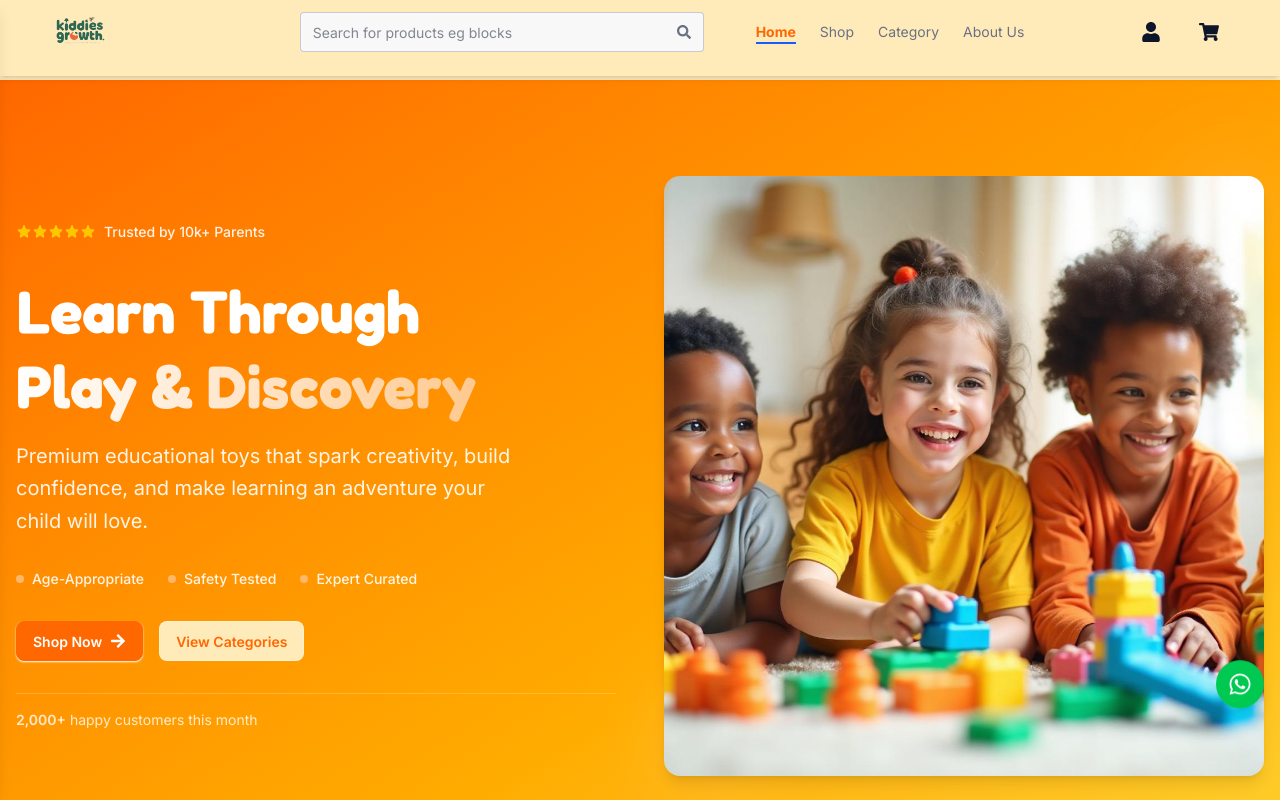
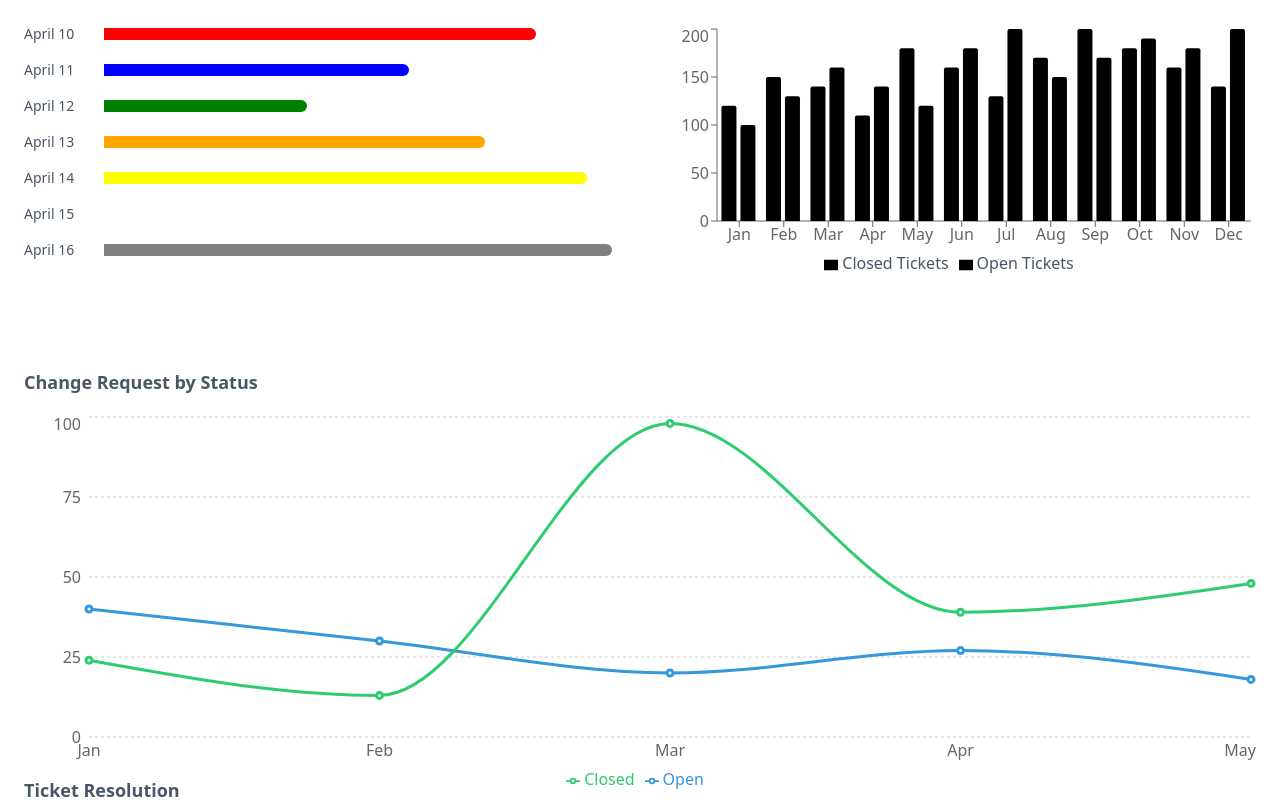
Before and after one commit to Kkebuka/kiddiesgrowth, a React (Vite) app: page / in a window 1280 px wide. Shown: the top 800 px of the page. Built offline with nearby package versions, Linux system fonts and the light colour scheme.

Commit message:
minor change

```diff
--- a/package.json
+++ b/package.json
@@ -17,7 +17,8 @@
     "react-dom": "^19.1.0",
     "react-icons": "^5.5.0",
     "react-router-dom": "^7.6.3",
-    "react-toastify": "^11.0.5"
+    "react-toastify": "^11.0.5",
+    "recharts": "^3.1.2"
   },
   "devDependencies": {
     "@eslint/js": "^9.25.0",
--- a/src/main.tsx
+++ b/src/main.tsx
@@ -2,12 +2,14 @@ import { StrictMode } from "react";
 import { createRoot } from "react-dom/client";
 import { BrowserRouter } from "react-router";
 import "./index.css";
-import App from "./App.tsx";
+import DashboardChart from "./pages/cartPage/DashboardChart";
+// import App from "./App.tsx";
 
 createRoot(document.getElementById("root")!).render(
   <StrictMode>
     <BrowserRouter>
-      <App />
+      {/* <App /> */}
+      <DashboardChart />
     </BrowserRouter>
   </StrictMode>
 );
--- /dev/null
+++ b/src/pages/cartPage/DashboardChart.tsx
@@ -0,0 +1,256 @@
+import {
+  BarChart,
+  Bar,
+  LineChart,
+  Line,
+  XAxis,
+  YAxis,
+  CartesianGrid,
+  Tooltip,
+  Legend,
+  PieChart,
+  Pie,
+  Cell,
+  ResponsiveContainer,
+} from "recharts";
+
+interface TicketData {
+  agent: string;
+  count: number;
+  color: string;
+  percentage: number;
+}
+
+const dataLine = [
+  { name: "Jan", Open: 40, Closed: 24 },
+  { name: "Feb", Open: 30, Closed: 13 },
+  { name: "Mar", Open: 20, Closed: 98 },
+  { name: "Apr", Open: 27, Closed: 39 },
+  { name: "May", Open: 18, Closed: 48 },
+];
+
+const data = [
+  { month: "Jan", "Open Tickets": 120, "Closed Tickets": 100 },
+  { month: "Feb", "Open Tickets": 150, "Closed Tickets": 130 },
+  { month: "Mar", "Open Tickets": 140, "Closed Tickets": 160 },
+  { month: "Apr", "Open Tickets": 110, "Closed Tickets": 140 },
+  { month: "May", "Open Tickets": 180, "Closed Tickets": 120 },
+  { month: "Jun", "Open Tickets": 160, "Closed Tickets": 180 },
+  { month: "Jul", "Open Tickets": 130, "Closed Tickets": 200 },
+  { month: "Aug", "Open Tickets": 170, "Closed Tickets": 150 },
+  { month: "Sep", "Open Tickets": 200, "Closed Tickets": 170 },
+  { month: "Oct", "Open Tickets": 180, "Closed Tickets": 190 },
+  { month: "Nov", "Open Tickets": 160, "Closed Tickets": 180 },
+  { month: "Dec", "Open Tickets": 140, "Closed Tickets": 200 },
+];
+
+const ticketData: TicketData[] = [
+  {
+    agent: "April 10",
+    count: 25,
+    color: "red",
+    percentage: 85,
+  },
+  {
+    agent: "April 11",
+    count: 18,
+    color: "blue",
+    percentage: 60,
+  },
+  {
+    agent: "April 12",
+    count: 12,
+    color: "green",
+    percentage: 40,
+  },
+  {
+    agent: "April 13",
+    count: 22,
+    color: "orange",
+    percentage: 75,
+  },
+  {
+    agent: "April 14",
+    count: 28,
+    color: "yellow",
+    percentage: 95,
+  },
+  {
+    agent: "April 15",
+    count: 20,
+    color: "hsl(var(--chart-purple))",
+    percentage: 68,
+  },
+  {
+    agent: "April 16",
+    count: 30,
+    color: "gray",
+    percentage: 100,
+  },
+];
+
+const dataDonut = [
+  { name: "Success", value: 400 },
+  { name: "Failure", value: 300 },
+  { name: "Pending", value: 300 },
+];
+
+const COLORS = ["#3498db", "#2ecc71", "#f39c12"];
+
+const dataVerticalBar = [
+  { name: "Jan", Open: 30, Closed: 20 },
+  { name: "Feb", Open: 45, Closed: 35 },
+  { name: "Mar", Open: 60, Closed: 50 },
+  { name: "Apr", Open: 50, Closed: 60 },
+];
+
+const dataChangeRequest = [
+  { name: "Open", value: 120 },
+  { name: "Work in Progress", value: 200 },
+  { name: "Closed", value: 150 },
+];
+
+const DashboardChart = () => {
+  return (
+    <div className="grid grid-cols-1 lg:grid-cols-2 gap-6 p-6 bg-white text-gray-600">
+      {/* Tickets Resolved by Agent */}
+
+      <div className="space-y-4">
+        {ticketData.map((item, index) => (
+          <div key={index} className="flex items-center justify-between">
+            <span className="text-sm font-medium w-16">{item.agent}</span>
+            <div className="flex-1  mx-4">
+              <div className="w-full bg-muted  h-3">
+                <div
+                  className="h-3 rounded-tr-full rounded-br-full transition-all duration-300"
+                  style={{
+                    width: `${item.percentage}%`,
+                    backgroundColor: item.color,
+                  }}
+                />
+              </div>
+            </div>
+          </div>
+        ))}
+      </div>
+
+      <div>
+        <div className="h-80">
+          <div className="h-64">
+            <ResponsiveContainer width="100%" height="100%">
+              <BarChart data={data}>
+                <XAxis dataKey="month" />
+                <YAxis />
+                <Legend />
+                <Bar
+                  dataKey="Open Tickets"
+                  fill="hsl(var(--chart-blue))"
+                  radius={[2, 2, 0, 0]}
+                />
+                <Bar
+                  dataKey="Closed Tickets"
+                  fill="hsl(var(--chart-cyan))"
+                  radius={[2, 2, 0, 0]}
+                />
+              </BarChart>
+            </ResponsiveContainer>
+          </div>
+        </div>
+      </div>
+
+      {/* Change Request by Status */}
+      <div className="lg:col-span-2">
+        <div className="h-96">
+          <h2 className="text-lg font-semibold mb-4">
+            Change Request by Status
+          </h2>
+          <ResponsiveContainer width="100%" height="100%">
+            <LineChart data={dataLine}>
+              {/* Removes vertical grid lines, keeps horizontal */}
+              <CartesianGrid vertical={false} strokeDasharray="3 3" />
+
+              {/* Removes axis lines & tick lines */}
+              <XAxis dataKey="name" axisLine={false} tickLine={false} />
+              <YAxis axisLine={false} tickLine={false} />
+
+              {/* Removes hover vertical line */}
+              <Tooltip cursor={false} />
+
+              <Legend />
+              <Line
+                type="monotone"
+                strokeWidth={3}
+                dataKey="Open"
+                stroke="#3498db"
+              />
+              <Line
+                type="monotone"
+                strokeWidth={3}
+                dataKey="Closed"
+                stroke="#2ecc71"
+              />
+            </LineChart>
+          </ResponsiveContainer>
+        </div>
+      </div>
+
+      {/* Ticket Resolution Chart */}
+      <div className="lg:col-span-2">
+        <div className="h-96">
+          <h2 className="text-lg font-semibold mb-4">Ticket Resolution</h2>
+          <ResponsiveContainer width="100%" height="100%">
+            <BarChart
+              // barCategoryGap="0%" // removes category gap
+              barGap={0}
+              data={dataVerticalBar}
+            >
+              <CartesianGrid strokeDasharray="3 3" />
+              <XAxis dataKey="name" />
+              <YAxis />
+              <Tooltip />
+              <Legend />
+              <Bar dataKey="Open" fill="#1659E6" />
+              <Bar dataKey="Closed" fill="#30B7EE" />
+            </BarChart>
+          </ResponsiveContainer>
+        </div>
+      </div>
+
+      <div className="p-6">
+        <div>
+          <div className="h-80">
+            <h2 className="text-sm font-bold text-gray-800 mb-2">
+              Change Request By Status
+            </h2>
+            <ResponsiveContainer width="100%" height="90%">
+              <BarChart
+                data={dataChangeRequest}
+                barSize={100}
+                margin={{ top: 10, right: 0, left: 0, bottom: 0 }}
+              >
+                <XAxis
+                  dataKey="name"
+                  axisLine={false}
+                  tickLine={false}
+                  tick={{ fill: "#4B5563", fontSize: 12 }}
+                />
+                <YAxis hide />
+                <Tooltip cursor={{ fill: "transparent" }} />
+                <Bar dataKey="value" radius={[6, 6, 0, 0]}>
+                  {dataChangeRequest.map((entry, index) => (
+                    <Cell
+                      key={`cell-${index}`}
+                      fill={COLORS[index % COLORS.length]}
+                    />
+                  ))}
+                </Bar>
+              </BarChart>
+            </ResponsiveContainer>
+          </div>
+        </div>
+      </div>
+    </div>
+  );
+};
+
+export default DashboardChart;
```
Also changed, not shown: 1 other file (tests, documents, lock files or other folders).
